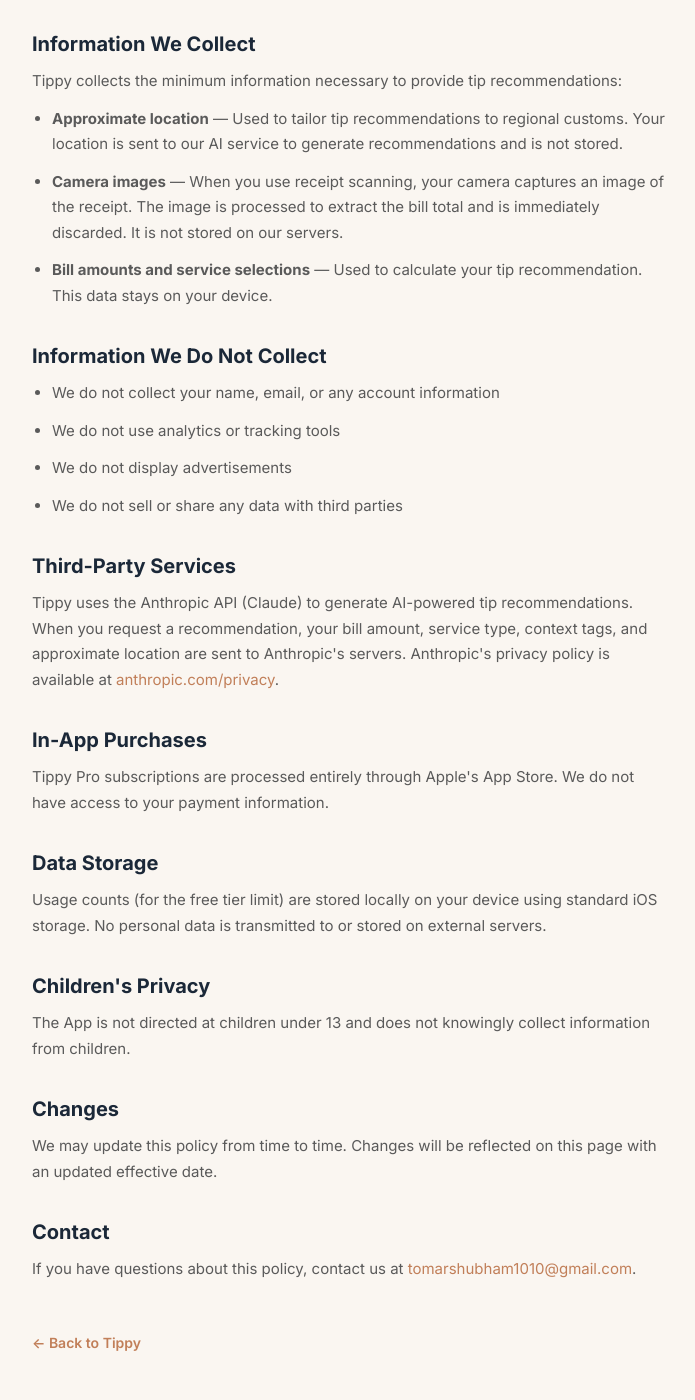
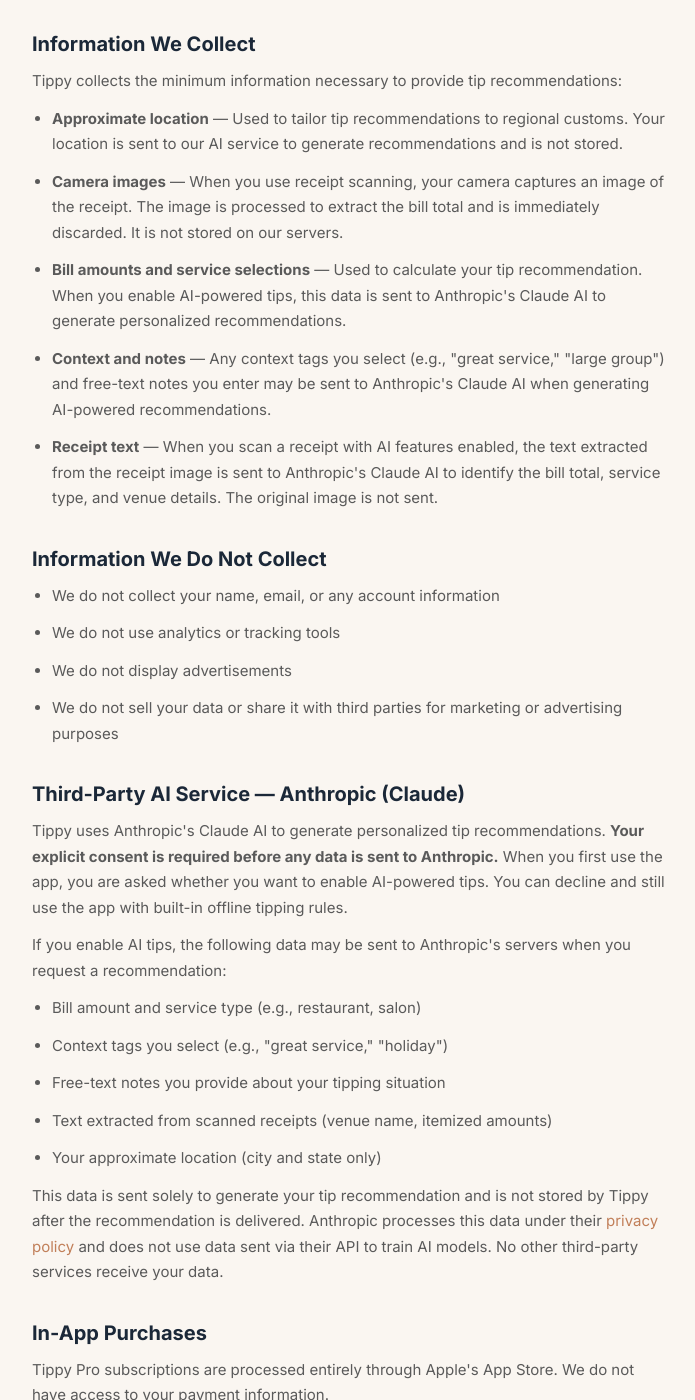
Before and after one commit to sshtomar/sshtomar.github.io, a Jekyll site: the page tippy/privacy.html, which Jekyll copies as it is, in a window 1280 px wide and 1400 px high, scrolled down 224 px. Shown: the whole window, without its empty margins (288-983 px from the left). Built offline with Jekyll 4.4.1, drawn with Linux system fonts in a browser that asks for light colours; some of the changed text lies outside the part shown.

Commit message:
update privacy policy: detail Anthropic Claude AI data handling
Co-Authored-By: Claude Opus 4.6 <noreply@anthropic.com>

```diff
--- a/tippy/privacy.html
+++ b/tippy/privacy.html
@@ -64,7 +64,7 @@
 <div class="container">
 
 <h1>Privacy Policy</h1>
-<p class="date">Effective: February 15, 2026</p>
+<p class="date">Effective: February 20, 2026</p>
 
 <p>Tippy ("the App") is developed by Shubham Tomar. This policy describes how the App handles your information.</p>
 
@@ -73,7 +73,9 @@
 <ul>
   <li><strong>Approximate location</strong> — Used to tailor tip recommendations to regional customs. Your location is sent to our AI service to generate recommendations and is not stored.</li>
   <li><strong>Camera images</strong> — When you use receipt scanning, your camera captures an image of the receipt. The image is processed to extract the bill total and is immediately discarded. It is not stored on our servers.</li>
-  <li><strong>Bill amounts and service selections</strong> — Used to calculate your tip recommendation. This data stays on your device.</li>
+  <li><strong>Bill amounts and service selections</strong> — Used to calculate your tip recommendation. When you enable AI-powered tips, this data is sent to Anthropic's Claude AI to generate personalized recommendations.</li>
+  <li><strong>Context and notes</strong> — Any context tags you select (e.g., "great service," "large group") and free-text notes you enter may be sent to Anthropic's Claude AI when generating AI-powered recommendations.</li>
+  <li><strong>Receipt text</strong> — When you scan a receipt with AI features enabled, the text extracted from the receipt image is sent to Anthropic's Claude AI to identify the bill total, service type, and venue details. The original image is not sent.</li>
 </ul>
 
 <h2>Information We Do Not Collect</h2>
@@ -81,11 +83,22 @@
   <li>We do not collect your name, email, or any account information</li>
   <li>We do not use analytics or tracking tools</li>
   <li>We do not display advertisements</li>
-  <li>We do not sell or share any data with third parties</li>
+  <li>We do not sell your data or share it with third parties for marketing or advertising purposes</li>
 </ul>
 
-<h2>Third-Party Services</h2>
-<p>Tippy uses the Anthropic API (Claude) to generate AI-powered tip recommendations. When you request a recommendation, your bill amount, service type, context tags, and approximate location are sent to Anthropic's servers. Anthropic's privacy policy is available at <a href="https://www.anthropic.com/privacy">anthropic.com/privacy</a>.</p>
+<h2>Third-Party AI Service — Anthropic (Claude)</h2>
+<p>Tippy uses Anthropic's Claude AI to generate personalized tip recommendations. <strong>Your explicit consent is required before any data is sent to Anthropic.</strong> When you first use the app, you are asked whether you want to enable AI-powered tips. You can decline and still use the app with built-in offline tipping rules.</p>
+
+<p>If you enable AI tips, the following data may be sent to Anthropic's servers when you request a recommendation:</p>
+<ul>
+  <li>Bill amount and service type (e.g., restaurant, salon)</li>
+  <li>Context tags you select (e.g., "great service," "holiday")</li>
+  <li>Free-text notes you provide about your tipping situation</li>
+  <li>Text extracted from scanned receipts (venue name, itemized amounts)</li>
+  <li>Your approximate location (city and state only)</li>
+</ul>
+
+<p>This data is sent solely to generate your tip recommendation and is not stored by Tippy after the recommendation is delivered. Anthropic processes this data under their <a href="https://www.anthropic.com/privacy">privacy policy</a> and does not use data sent via their API to train AI models. No other third-party services receive your data.</p>
 
 <h2>In-App Purchases</h2>
 <p>Tippy Pro subscriptions are processed entirely through Apple's App Store. We do not have access to your payment information.</p>
```
